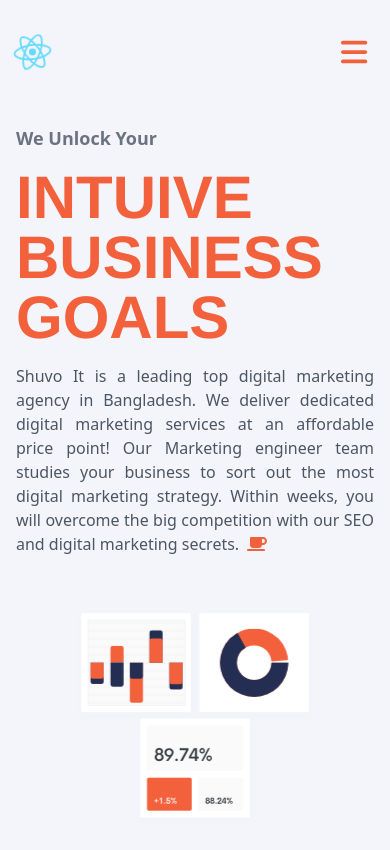
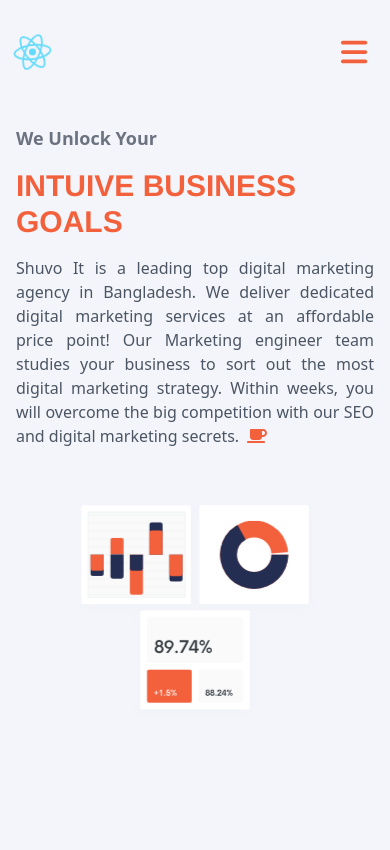
Before and after one commit to zkrana/React-Website, a React (Create React App) app: page / in a window 390 px wide. Shown: the top 850 px of the page. Built offline with nearby package versions, Linux system fonts and the light colour scheme.

Commit message:
Responsive issues fixed

```diff
--- a/src/components/hero.jsx
+++ b/src/components/hero.jsx
@@ -9,7 +9,7 @@ export default function hero() {
       <h3 className='text-lg text-gray-500 font-bold'>
           We Unlock Your
       </h3>
-      <h1 className='text-6xl text-primary font-bold py-4 font-display antialiased'>
+      <h1 className='text-3xl sm:text-6xl text-primary font-bold py-4 font-display antialiased'>
           INTUIVE BUSINESS GOALS
       </h1>
       <p className=' text-base text-gray-600 text-justify'>
```
